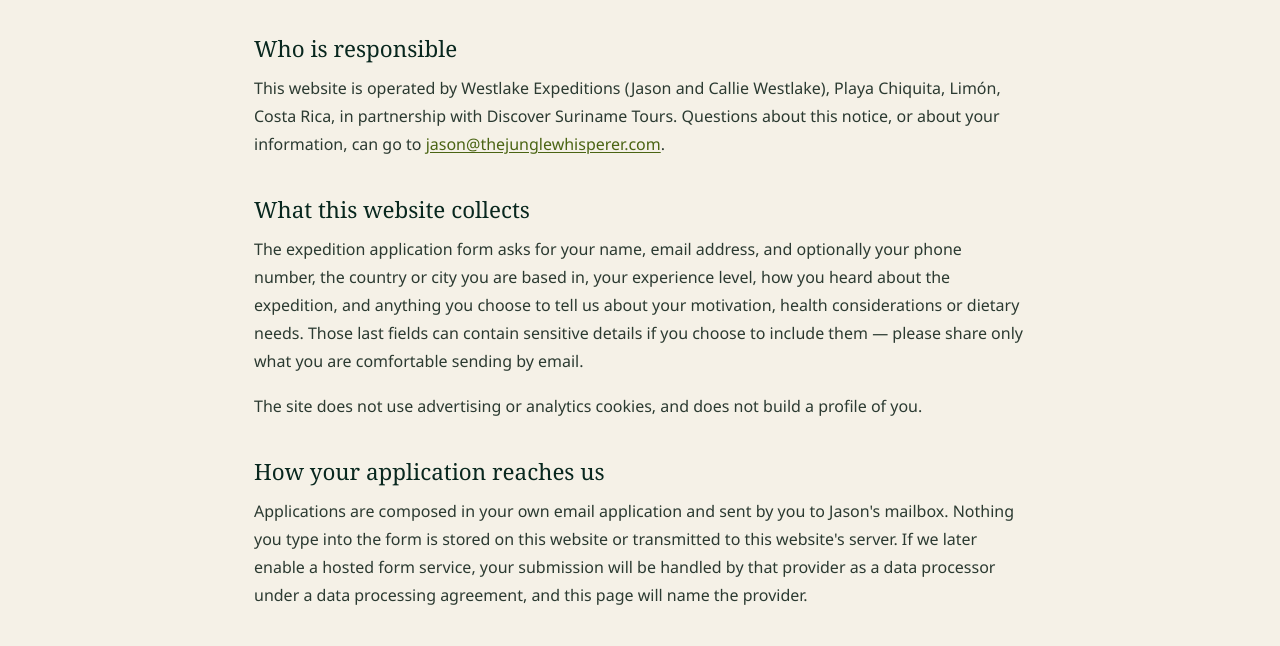
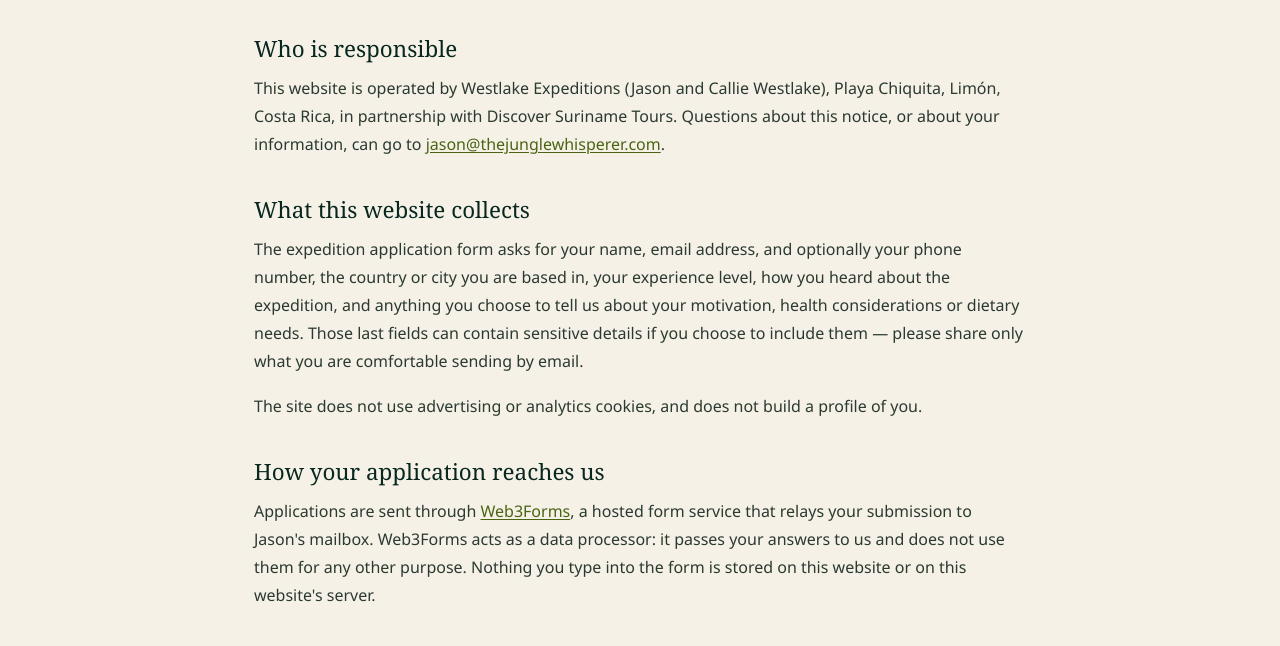
Before and after one commit to yani-sudo/thejunglewhisperer, a plain HTML site: page privacy.html in a window 1280 px wide. Shown: the part 306-952 px from the top of the page. Drawn offline with Linux system fonts and the light colour scheme.

Commit message:
Deploy site

```diff
--- a/privacy.html
+++ b/privacy.html
@@ -43,7 +43,7 @@
         <p>The site does not use advertising or analytics cookies, and does not build a profile of you.</p>
 
         <h2>How your application reaches us</h2>
-        <p>Applications are composed in your own email application and sent by you to Jason's mailbox. Nothing you type into the form is stored on this website or transmitted to this website's server. If we later enable a hosted form service, your submission will be handled by that provider as a data processor under a data processing agreement, and this page will name the provider.</p>
+        <p>Applications are sent through <a href="https://web3forms.com" rel="noopener noreferrer" target="_blank">Web3Forms</a>, a hosted form service that relays your submission to Jason's mailbox. Web3Forms acts as a data processor: it passes your answers to us and does not use them for any other purpose. Nothing you type into the form is stored on this website or on this website's server.</p>
 
         <h2>Why we hold it, and for how long</h2>
         <p>We use your details only to answer your enquiry, discuss whether the expedition suits you, and arrange the trip if you book. We keep enquiry correspondence for up to 24 months after our last exchange, and booking records for as long as tax and travel-provider obligations require.</p>
```
